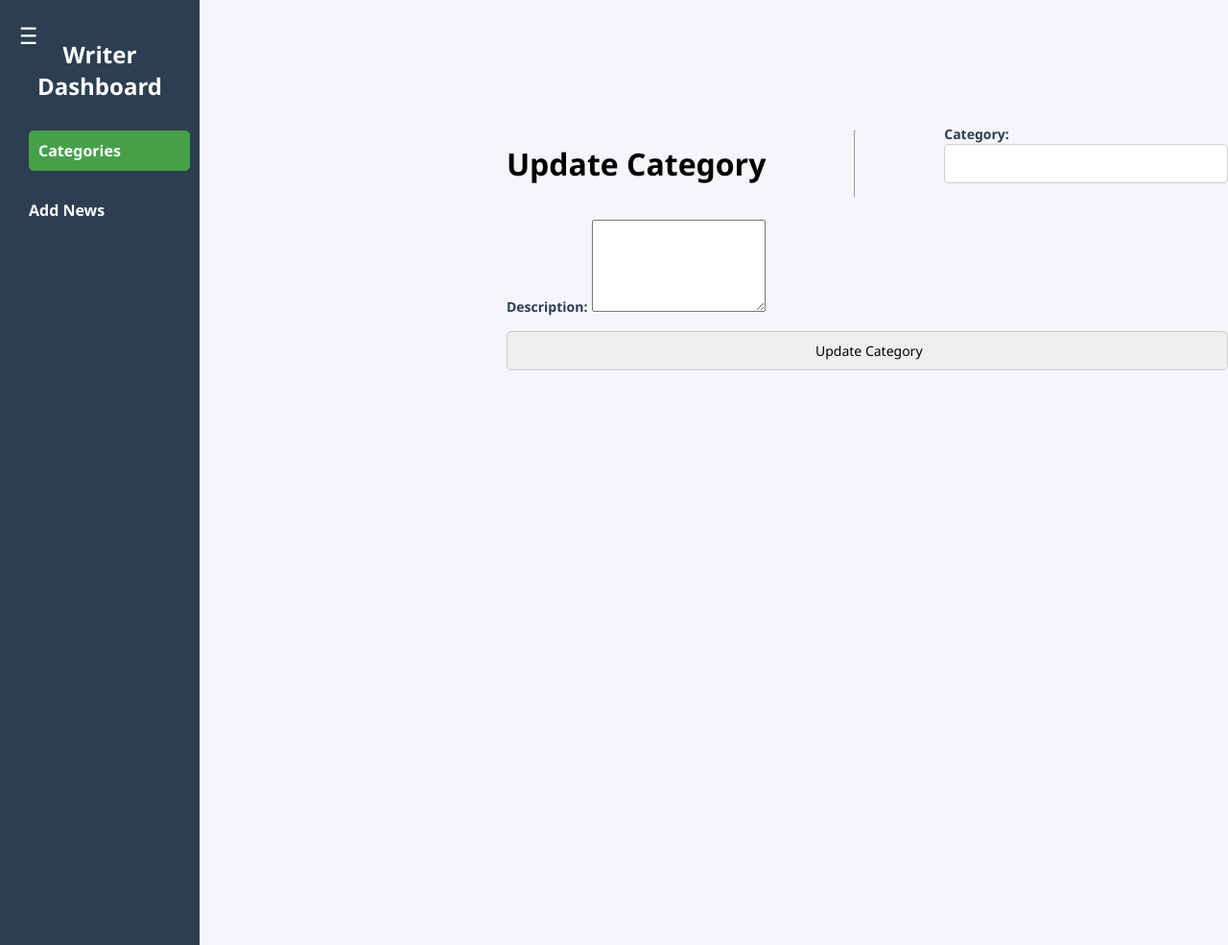
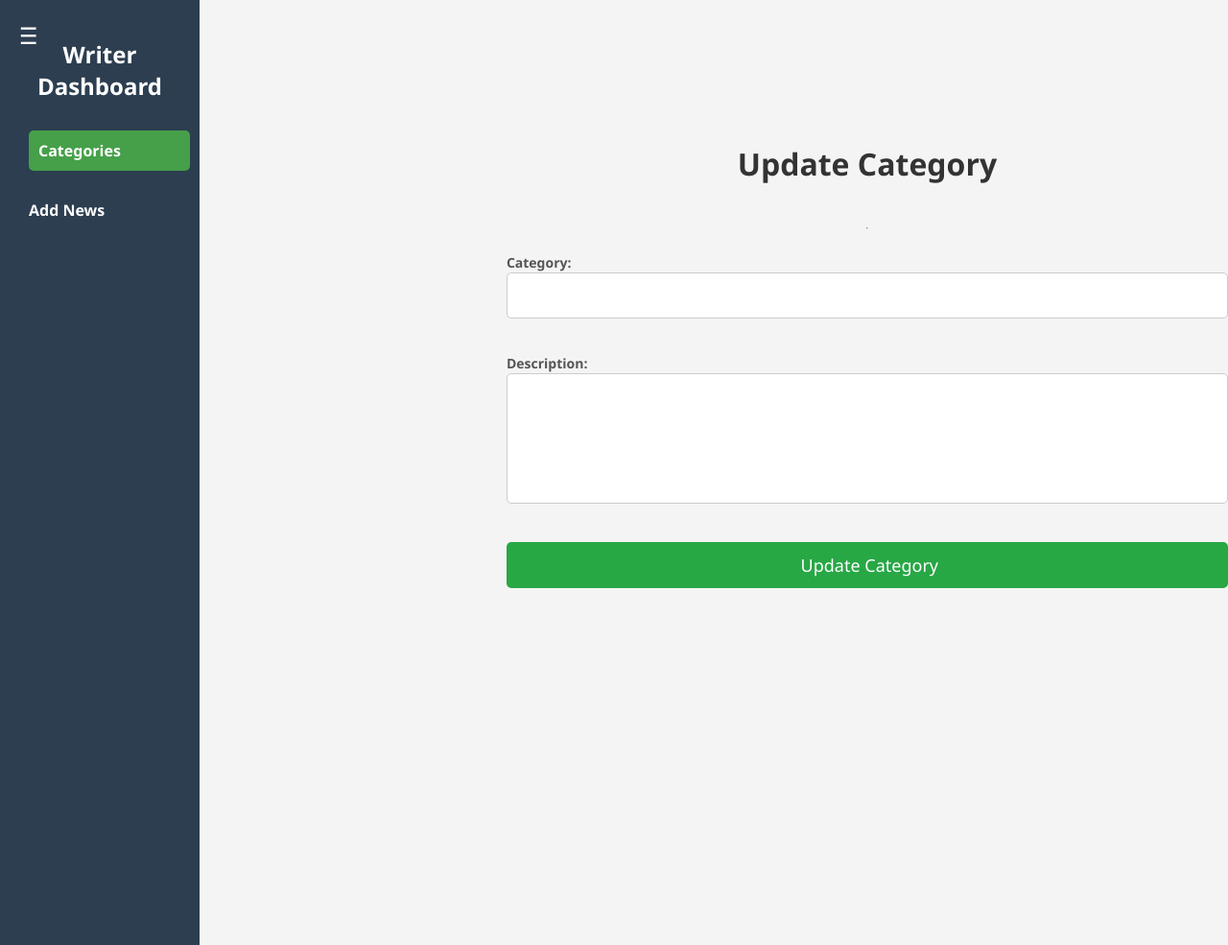
Before and after one commit to avi1-1/NepNews, a PHP site: page /nepnews/edit.php?edit=1 in a window 1280 px wide. Shown: the whole page at 96% size. Run offline with PHP 8.4, Linux system fonts and the light colour scheme; the visitor is signed in with stand-in values (Sample User, id 1); data that the repository does not hold is empty.

Commit message:
issue solved

```diff
--- a/edit.php
+++ b/edit.php
@@ -4,7 +4,7 @@ error_reporting(0);
 if ( $_SESSION['email']==true) {
   # code...
 }else
-header('location:admin_login.php');
+header('location:role-login.php');
 $page='category';
  include('header.php');
 
@@ -24,6 +24,75 @@ $page='category';
 
 
   ?>
+  <style>
+/* General Styling */
+body {
+    font-family: Arial, sans-serif;
+    background-color: #f4f4f4;
+    margin: 0;
+    padding: 0;
+}
+
+.container {
+    width: 50%;
+    background: white;
+    padding: 30px;
+    border-radius: 10px;
+    box-shadow: 0 0 10px rgba(0, 0, 0, 0.1);
+    margin: 5% auto;
+}
+
+h1 {
+    text-align: center;
+    color: #333;
+}
+
+/* Form Styling */
+form {
+    display: flex;
+    flex-direction: column;
+}
+
+.form-group {
+    margin-bottom: 20px;
+}
+
+label {
+    font-weight: bold;
+    color: #555;
+}
+
+input[type="text"], textarea {
+    width: 100%;
+    padding: 12px;
+    border: 1px solid #ccc;
+    border-radius: 5px;
+    font-size: 16px;
+}
+
+textarea {
+    resize: none;
+}
+
+/* Button Styling */
+.btn-primary {
+    background: #28a745;
+    color: white;
+    border: none;
+    padding: 12px;
+    border-radius: 5px;
+    font-size: 18px;
+    cursor: pointer;
+    transition: 0.3s;
+    width: 100%;
+    text-align: center;
+}
+
+.btn-primary:hover {
+    background: #218838;
+}
+</style>
+
 
   <div style=" width: 70%; margin-left: 25%; margin-top: 10%">
 
--- a/editoredit.php
+++ b/editoredit.php
@@ -3,7 +3,7 @@ session_start();
 if ($_SESSION['email'] == true) {
     // code...
 } else {
-    header('location:login.php');
+    header('location:role-login.php');
 }
 include('editorheader.php');
 ?>
--- a/news.php
+++ b/news.php
@@ -2,7 +2,7 @@
 session_start();
 error_reporting(0);
 if (!isset($_SESSION['email']) || $_SESSION['email'] == false) {
-    header('Location: category.php');
+    header('Location: news.php');
     exit();
 }
 
@@ -140,7 +140,7 @@ include('header.php');
                 <th>Date</th>
                 <th>Category</th>
                 <th>Thumbnail</th>
-                <th>Admin</th>
+                <th>Writer</th>
                 <th>Edit</th>
                 <th>Delete</th>
             </tr>
```
Also changed, not shown: editordelete.php (+26 -9 lines), editorheader.php (+12 -3 lines).
